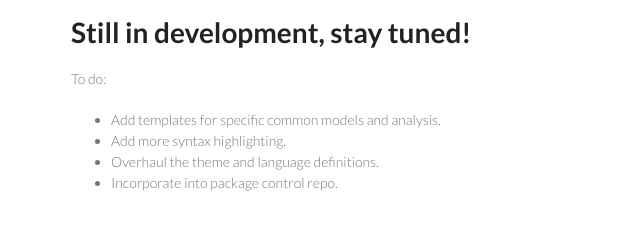
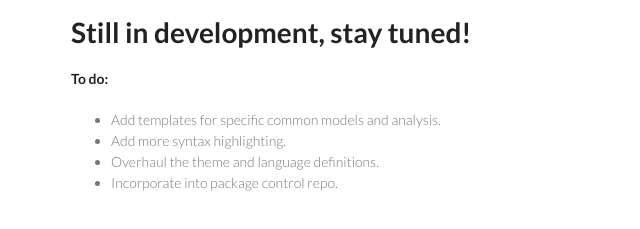
Before and after one commit to bkeller2/Mplus, a plain HTML site: page index.html in a window 1280 px wide. Shown: the part 1401-1630 px from the top of the page, 499-1139 px from the left. Drawn offline with Linux system fonts and the light colour scheme.

Commit message:
Update index.html

```diff
--- a/index.html
+++ b/index.html
@@ -89,7 +89,7 @@ To switch to the more highlighting option add this code into the syntax specific
 
 <h1>Still in development, stay tuned!</h1>
 
-<p>To do:</p>
+<p><strong>To do:</strong></p>
 
 <ul>
 <li>Add templates for specific common models and analysis.</li>
```
